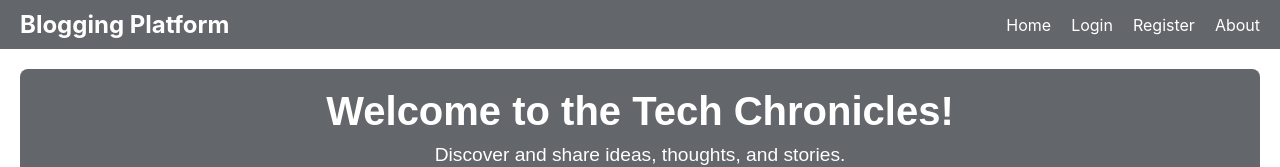
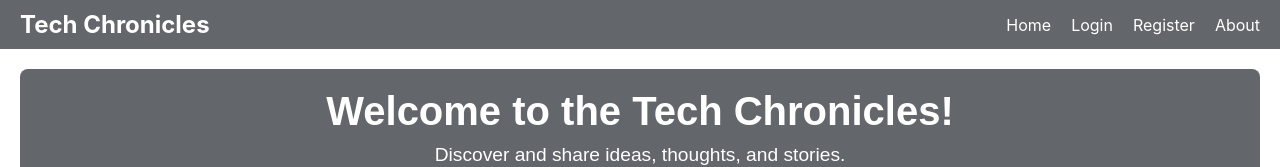
Before and after one commit to k-srirama-srikar/Neo-Logs, a React (Create React App) app: page / in a window 1280 px wide. Shown: the top 167 px of the page. Built offline with nearby package versions, Linux system fonts and the light colour scheme.

Commit message:
Update header.js

```diff
--- a/src/components/header.js
+++ b/src/components/header.js
@@ -6,7 +6,7 @@ const Header = () => {
   return (
     <header className="header">
       <div className="logo">
-        <Link to="/">Blogging Platform</Link>
+        <Link to="/">Tech Chronicles</Link>
       </div>
       <nav className="navbar">
         <ul className="nav-links">
```
